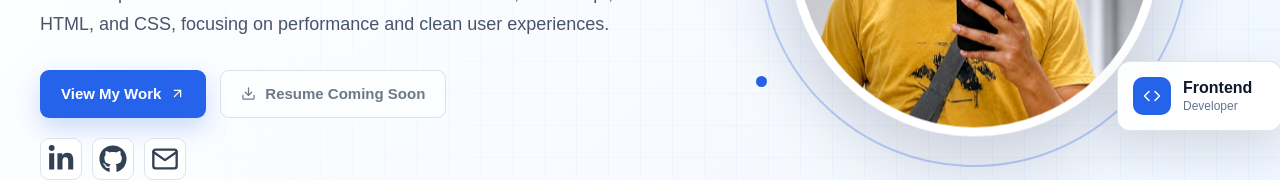
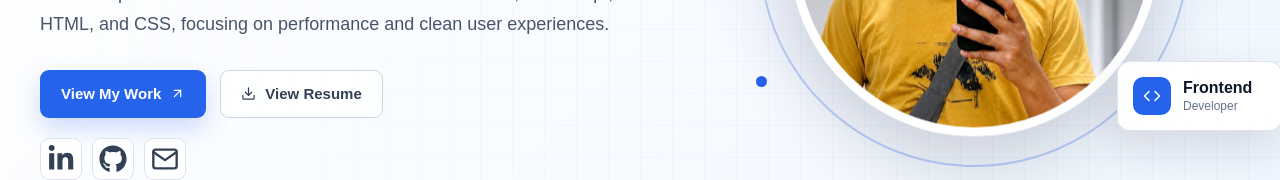
Before and after one commit to RahulShukla3300/My-Portfolio-React, a React (Vite) app: page / in a window 1280 px wide. Shown: the part 428-608 px from the top of the page. Built offline with nearby package versions, Linux system fonts and the light colour scheme.

Commit message:
Add resume to portfolio (#4)

```diff
--- a/src/components/Hero.jsx
+++ b/src/components/Hero.jsx
@@ -36,13 +36,15 @@ function Hero() {
               <FiArrowUpRight aria-hidden="true" />
             </a>
 
-            <span
-              className="redesign-button secondary-action disabled-action"
-              aria-disabled="true"
+            <a
+              href="/Rahul_Shukla_Resume.pdf"
+              target="_blank"
+              rel="noopener noreferrer"
+              className="redesign-button secondary-action"
             >
               <FiDownload aria-hidden="true" />
-              Resume Coming Soon
-            </span>
+              View Resume
+            </a>
           </div>
 
           <div className="hero-socials" aria-label="Social profiles">
```
Also changed, not shown: 1 other file (tests, documents, lock files or other folders).
